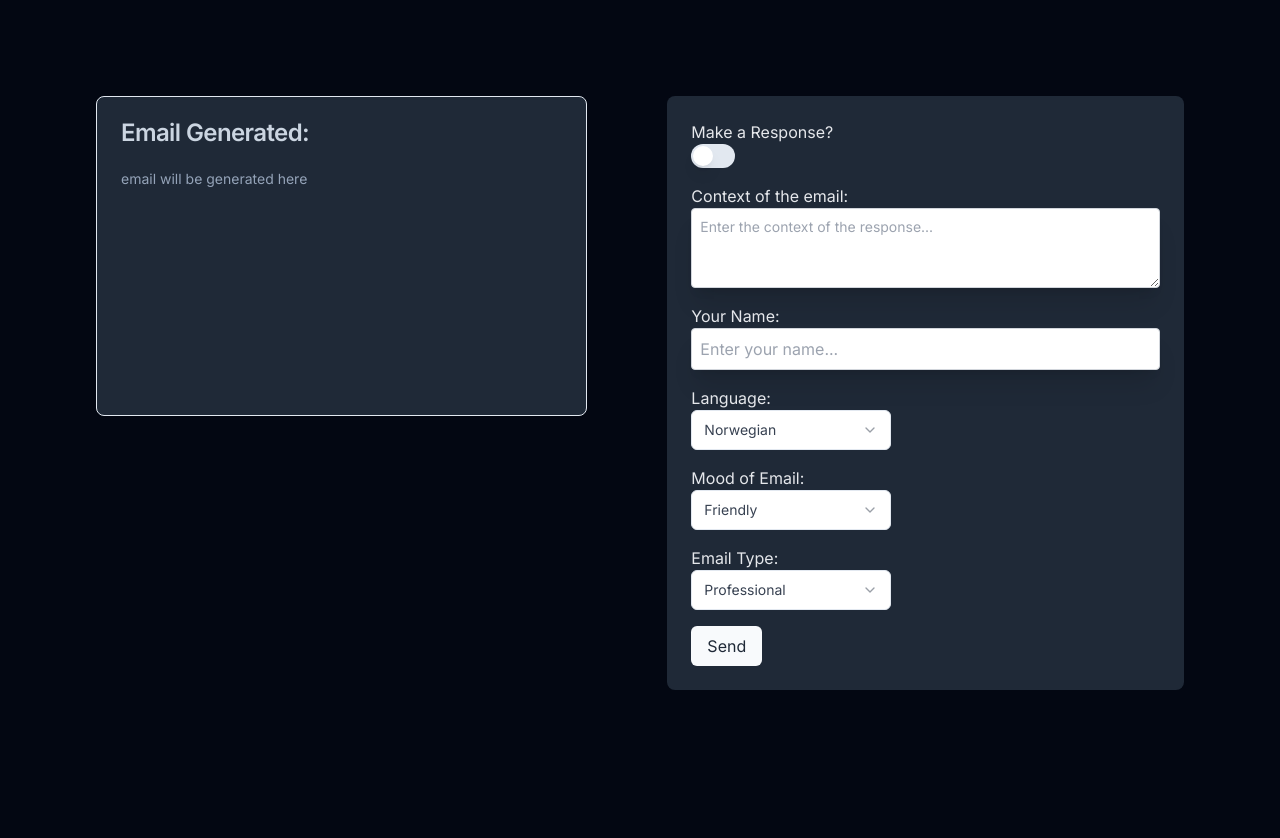
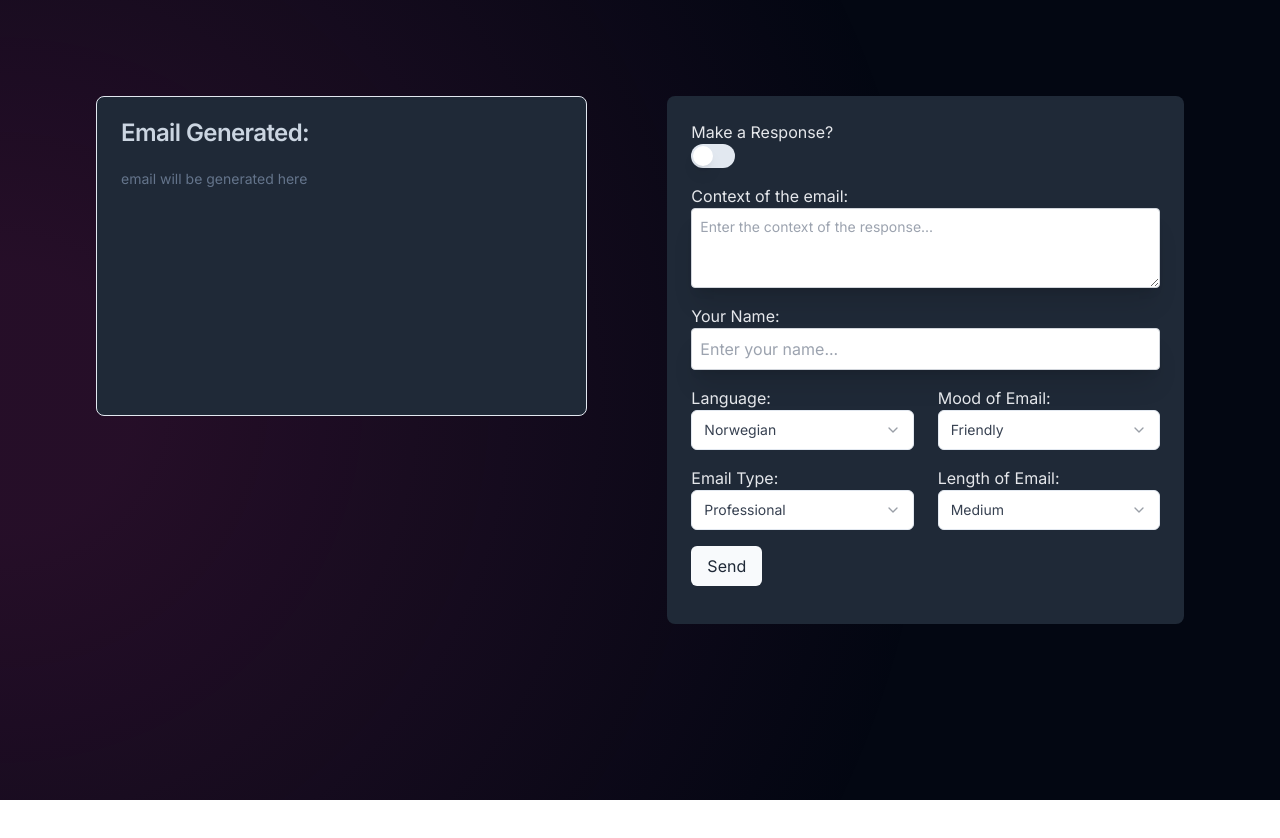
Before and after one commit to Matsfjeldstad/KVIKK, a Next.js app: page / in a window 1280 px wide. Shown: the top 838 px of the page. After the commit the page ends 800 px from the top, so only its background shows below. Built offline with nearby package versions, Linux system fonts and the light colour scheme.

Commit message:
adds length input to email form

```diff
--- a/src/app/api/completion/route.ts
+++ b/src/app/api/completion/route.ts
@@ -12,10 +12,10 @@ export const runtime = 'edge';
 
 export async function POST(req: Request) {
   // Extract the `prompt` from the body of the request
-  const { prompt, context, isResponse, name, language, mood, type } = await req.json();
+  const { prompt, context, isResponse, name, language, mood, type, length } = await req.json();
 
-  const ResponsePrompt = `Write a response to the following email. Please ensure that the response is written in the same language as provided here: ${language}, unless otherwise specified. The tone of the response should be ${mood}. This is a(n) ${type} email. Your name is ${name}. If necessary, please use the following additional context to inform your response: ${context} Email provided: '${prompt}'. format it like an email.`;
-  const NewEmailPromt = `Genrate an email. Please ensure that the email is written in the same language as provided here: ${language}, unless otherwise specified. The tone of the email should be ${mood}. This is a(n) ${type} email. Write the emial in the name of: ${name}. If necessary, please use the following additional context to inform your email: ${prompt}'. format it like an email.`;
+  const ResponsePrompt = `Write a response to the following email. Please ensure that the response is written in the same language as provided here: ${language}, unless otherwise specified.The tone of the response should be ${mood}. This is a(n) ${type} email. The sender of the email is ${name}, so you are making the email in the name of ${name}. If necessary, please use the following additional context to inform your response: ${context} Email provided: '${prompt}'. format it like an email. length should be ${length}.`;
+  const NewEmailPromt = `Genrate an email. Please ensure that the email is written in the same language as provided here: ${language}, unless otherwise specified. The tone of the email should be ${mood}. This is a(n) ${type} email. The sender of the email is ${name}, so you are making the email in the name of ${name}. If necessary, please use the following additional context to inform your email: ${prompt}'. format it like an email. length should be ${length}.`;
   // Ask OpenAI for a streaming completion given the prompt
   const response = await openai.createCompletion({
     model: 'text-davinci-003',
--- a/src/app/page.tsx
+++ b/src/app/page.tsx
@@ -22,18 +22,22 @@ export default function Home() {
   const [isResponse, setIsResponse] = useState(false);
   const [name, setName] = useState('');
   const [context, setContext] = useState('');
+  const [length, setLength] = useState('Medium');
   const [isCopied, setisCopied] = useState(false);
   const [mood, setMood] = useState('Friendly');
   const [type, setType] = useState('Professional');
   const [language, setlanguage] = useState('Norwegian');
+
   const [parent] = useAutoAnimate();
-  const { completion, input, stop, isLoading, handleInputChange, handleSubmit, complete } = useCompletion({
+
+  const { completion, input, stop, isLoading, handleInputChange, handleSubmit } = useCompletion({
     api: '/api/completion',
     body: {
       context,
       isResponse,
       name,
       language,
+      length,
       mood,
       type,
     },
@@ -43,7 +47,7 @@ export default function Home() {
     <main className="flex flex-col md:flex-row min-h-screen gap-20 justify-between p-5 md:p-24 bg-gray-950 text-gray-200">
       <div
         className={cn(
-          completion ? 'opacity-50' : 'opacity-0',
+          completion ? 'opacity-50' : 'opacity-20',
           'pointer-events-none duration-200 fixed inset-0 z-0 h-full w-screen bg-[radial-gradient(circle_at_left,_#B12E82_10%,_transparent_70%)] ',
         )}
       />
@@ -54,7 +58,7 @@ export default function Home() {
         <CardContent ref={parent}>
           <output className=" whitespace-pre-line">
             {' '}
-            {completion ? completion : <div className="text-sm text-slate-400"> email will be generated here </div>}
+            {completion ? completion : <div className="text-sm text-slate-500"> email will be generated here </div>}
           </output>
         </CardContent>
         <CardFooter>
@@ -78,18 +82,20 @@ export default function Home() {
       <form
         onSubmit={handleSubmit}
         ref={parent}
-        className="flex flex-col gap-4 max-w-3xl w-full relative right-0 p-6 mb-20 bg-gray-800 rounded-lg"
+        className="flex flex-col gap-4 max-w-xl w-full relative right-0 p-6 mb-20 bg-gray-800 rounded-lg"
       >
+        <div>
           <label className="flex flex-col w-fit">
             Make a Response?
             <Switch
-            className="bg-blue-500"
+              className="data-[state=checked]:bg-green-400"
               checked={isResponse}
               onClick={() => {
                 setIsResponse(!isResponse);
               }}
             />
           </label>
+        </div>
         {isResponse && (
           <label>
             Email to send response to:
@@ -119,10 +125,11 @@ export default function Home() {
             onChange={(e) => setName(e.target.value)}
           />
         </label>
-        <label>
+        <div className="flex justify-between gap-6">
+          <label className="w-full">
             Language:
             <Select value={language} onValueChange={(e) => setlanguage(e)}>
-            <SelectTrigger className="w-fit min-w-[200px] text-gray-700">
+              <SelectTrigger className="w-full min-w-[200px] text-gray-700">
                 <SelectValue placeholder="Select Your Language..." />
               </SelectTrigger>
               <SelectContent>
@@ -135,10 +142,10 @@ export default function Home() {
               </SelectContent>
             </Select>
           </label>
-        <label>
+          <label className="w-full">
             Mood of Email:
             <Select value={mood} onValueChange={(e) => setMood(e)}>
-            <SelectTrigger className="w-fit min-w-[200px] text-gray-700">
+              <SelectTrigger className="w-full min-w-[200px] text-gray-700">
                 <SelectValue placeholder="Select Email Mood..." />
               </SelectTrigger>
               <SelectContent>
@@ -147,16 +154,20 @@ export default function Home() {
                   <SelectItem value="Friendly">Friendly</SelectItem>
                   <SelectItem value="Formal">Formal</SelectItem>
                   <SelectItem value="Direct">Direct</SelectItem>
+                  <SelectItem value="Positive">Positive</SelectItem>
+                  <SelectItem value="Negative">Negative</SelectItem>
                   <SelectItem value="Angry">Angry</SelectItem>
                   <SelectItem value="Sad">Sad</SelectItem>
                 </SelectGroup>
               </SelectContent>
             </Select>
           </label>
-        <label>
+        </div>
+        <div className="flex justify-between gap-6">
+          <label className="w-full">
             Email Type:
             <Select value={type} onValueChange={(e) => setType(e)}>
-            <SelectTrigger className="w-fit min-w-[200px] text-gray-700">
+              <SelectTrigger className="w-full min-w-[200px] text-gray-700">
                 <SelectValue placeholder="Select Email Type..." />
               </SelectTrigger>
               <SelectContent>
@@ -169,6 +180,25 @@ export default function Home() {
               </SelectContent>
             </Select>
           </label>
+          <label className="w-full">
+            Length of Email:
+            <Select value={length} onValueChange={(e) => setLength(e)}>
+              <SelectTrigger className="w-full min-w-[200px] text-gray-700">
+                <SelectValue placeholder="Select Email Type..." />
+              </SelectTrigger>
+              <SelectContent>
+                <SelectGroup>
+                  <SelectLabel>Length</SelectLabel>
+                  <SelectItem value="Short">Short</SelectItem>
+                  <SelectItem value="Medium">Medium</SelectItem>
+                  <SelectItem value="Long">Long</SelectItem>
+                  <SelectItem value="Very Long">Very Long</SelectItem>
+                </SelectGroup>
+              </SelectContent>
+            </Select>
+          </label>
+        </div>
+
         <button disabled={isLoading} type="submit" className="w-fit bg-slate-50 text-gray-800 py-2 px-4 rounded-md">
           Send
         </button>
```
Lines whose indentation alone changed are shown as unchanged.
